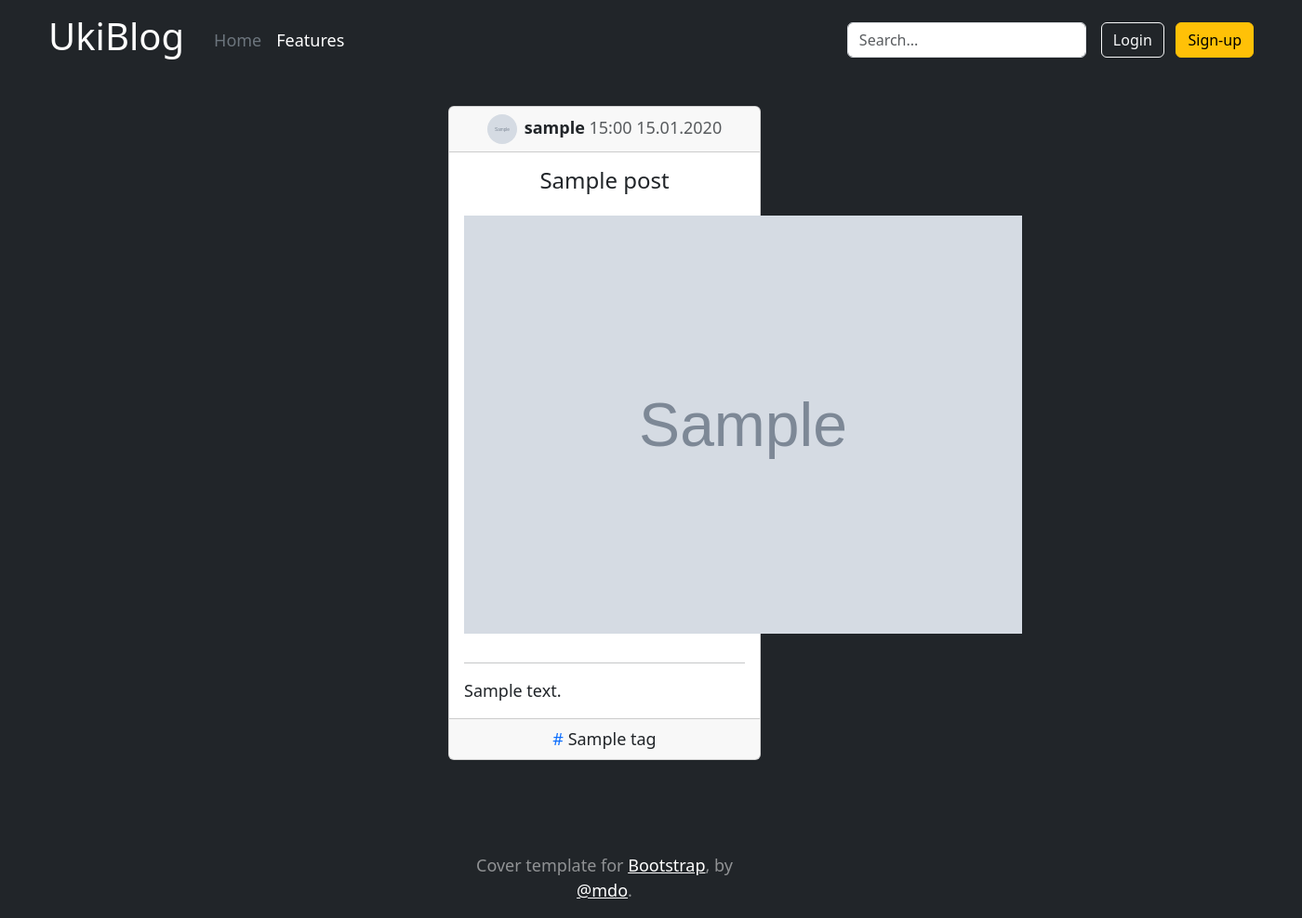
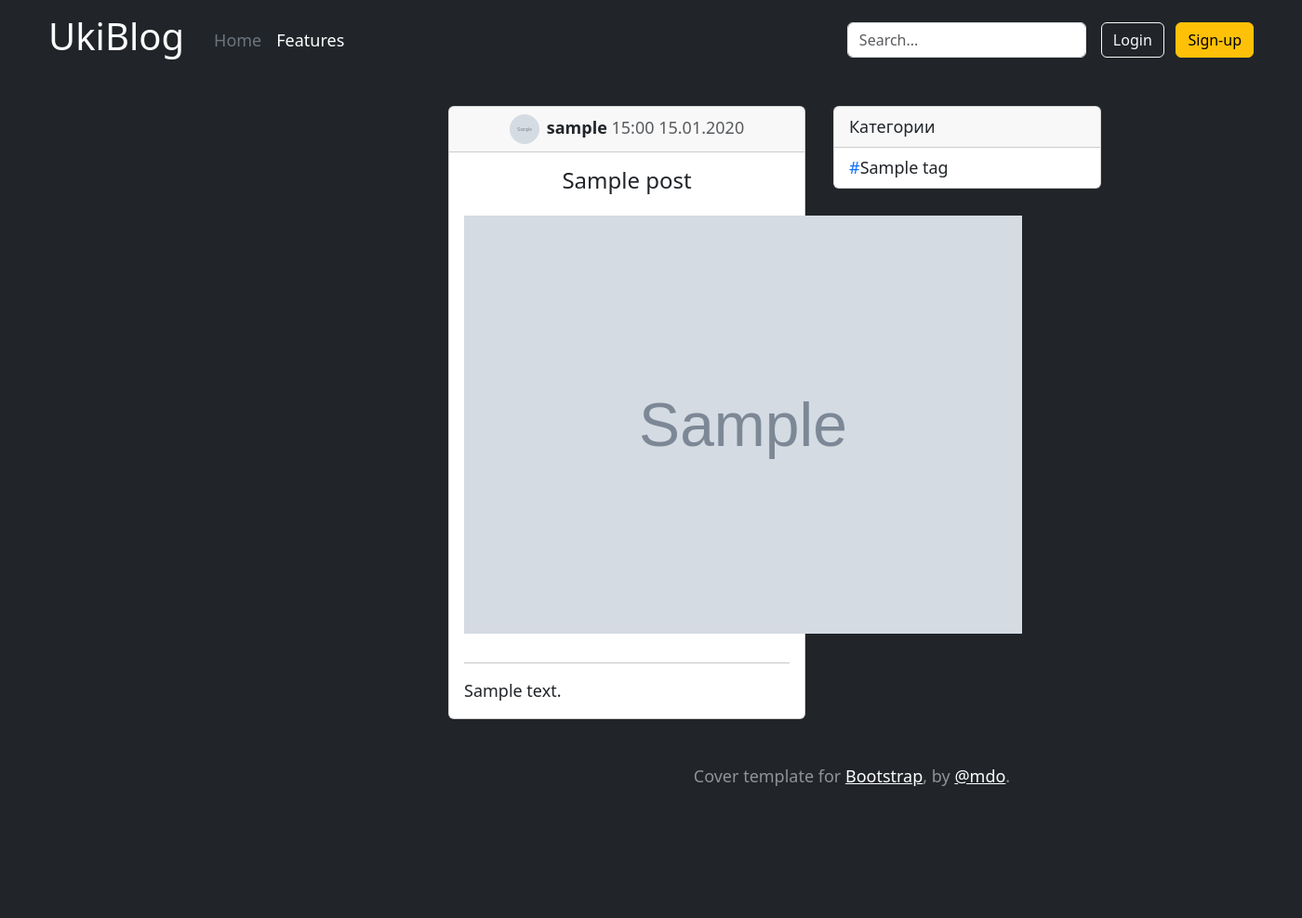
Before and after one commit to Loysu/Blog, a Django app: a page that uses post/templates/post/base.html in a window 1400 px wide. Shown: the part 17-1005 px from the top of the page at 93% size. After the commit the page ends 863 px from the top, so only its background shows below. Run offline with Django 3.2, Linux system fonts and the light colour scheme; tables that the repository leaves empty hold one stand-in row (values such as "Sample post"); grey boxes marked "Sample" are stand-in pictures; some libraries are stand-ins or nearby versions.

Commit message:
add tags detail

```diff
--- a/blog/settings.py
+++ b/blog/settings.py
@@ -122,9 +122,7 @@ USE_TZ = True
 
 STATIC_URL = '/static/'
 STATIC_ROOT = Path.joinpath(BASE_DIR, 'static')
-STATICFILES_DIRS = [
-    Path.joinpath(BASE_DIR, 'post/static'),
-]
+
 
 MEDIA_URL = '/media/'
 MEDIA_ROOT = Path.joinpath(BASE_DIR, 'media')
--- a/post/mixins.py
+++ b/post/mixins.py
@@ -3,7 +3,7 @@ from django.views.generic.base import ContextMixin
 from .models import Post, Tag, Profile
 
 
-class BaseContextMixin(ContextMixin):
+class DefaultContextMixin(ContextMixin):
     def get_context_data(self, request, **kwargs):
         context = super().get_context_data(**kwargs)
         context['tags'] = Tag.objects.all()
--- a/post/models.py
+++ b/post/models.py
@@ -50,6 +50,9 @@ class Tag(models.Model):
     def __str__(self):
         return self.name
 
+    def get_absolute_url(self):
+        return reverse('post:tag_detail', kwargs={'slug': self.slug})
+
     class Meta:
         ordering = ('name',)
 
--- a/post/templates/post/base.html
+++ b/post/templates/post/base.html
@@ -55,13 +55,13 @@
 </head>
 <body class="d-flex h-100 bg-dark">
 <div class="cover-container d-flex w-100 h-100 p-3 mx-auto flex-column">
-    <header class="mb-auto">
+    <div class="mb-auto">
         {% block navbar %}
         <header class="p-3 bg-dark text-white">
             <div class="container">
                 <div class="d-flex flex-wrap align-items-center justify-content-center justify-content-lg-start">
                     <h1 class="me-4 pe-7">
-                        <a href="/" class="text-start text-decoration-none text-white">UkiBlog</a>
+                        <a href="{% url 'post:base' %}" class="text-start text-decoration-none text-white">UkiBlog</a>
                     </h1>
 
                     <ul class="nav col-12 col-lg-auto me-lg-auto mb-2 justify-content-center mb-md-0">
@@ -90,8 +90,23 @@
         </header>
         {% endblock %}
         <br>
+        {% block categories %}
+        <div class="card" style="width: 18rem; float: right; margin: 0 200px 0 30px">
+            <div class="card-header">
+                Категории
+            </div>
+            <ul class="list-group list-group-flush">
+                {% for tag in tags %}
+                <li class="list-group-item">
+                    <a href="{{ tag.get_absolute_url }}" class="text-decoration-none text-dark me-1">
+                        <span class="text-primary">#</span>{{ tag.name }}</a>
+                </li>
+                {% endfor %}
+            </ul>
+        </div>
+        {% endblock %}
         {% block main %}
-        <main class="px-3 text-dark" style="margin: 0 550px 0 450px;">
+        <main class="px-3 text-dark" style="margin-left: 450px; width: 900px;">
             {% for post in posts %}
             <div class="card text-center">
                 <div class="card-header">
@@ -115,15 +130,14 @@
                 <div class="card-body">
                     <h2 class="card-title"><a href="{{ post.get_absolute_url }}" class="text-decoration-none text-dark">
                         {{ post.title }}</a></h2>
+                    {% for tag in post.tags.all %}
+                    <a href="{{ tag.get_absolute_url }}" class="text-decoration-none text-dark me-1">
+                        <span class="text-primary">#</span>{{ tag.name }}</a>
+                    {% endfor %}
+                    <br>
                     <img src="{{ post.image_thumbnail.url }}" width=600px style="margin: 15px 0;">
                     <p class="card-text text-dark">{{ post.description }}</p>
-                    <a href="{{ post.get_absolute_url }}" class="btn btn-primary">Читать далее</a>
-                </div>
-                <div class="card-footer text-muted">
-                    {% for tag in post.tags.all %}
-                        <span class="text-primary">#<a href="#" class="text-decoration-none text-dark me-1">{{ tag.name }}
-                        </a></span>
-                    {% endfor %}
+                    <a href="{{ post.get_absolute_url }}" class="btn btn-primary">Читать полностью</a>
                 </div>
             </div>
             <br>
@@ -132,11 +146,12 @@
         </main>
         {% endblock %}
         {% block footer %}
-        <footer class="mt-auto text-white-50">
+        <footer class="text-center text-white-50 mt-5 mb-5">
             <p>Cover template for <a href="https://getbootstrap.com/" class="text-white">Bootstrap</a>, by <a
                     href="https://twitter.com/mdo" class="text-white">@mdo</a>.</p>
         </footer>
         {% endblock %}
+    </div>
 </div>
 </body>
 </html>
--- a/post/templates/post/post_detail.html
+++ b/post/templates/post/post_detail.html
@@ -6,14 +6,13 @@
 <meta name="description" content="{{ post.description_for_search_engines }}">
 {% endblock %}
 {% block main %}
-<main class="px-3 text-dark  text-center" style="margin: 0 550px 0 450px;">
-    <div class="card" style="margin-bottom: 100px;">
+<main class="px-3 text-dark" style="margin-left: 450px; width: 900px;">
+    <div class="card text-center">
         <div class="card-header">
             <a href="#" class="text-decoration-none text-dark" style="font-weight: 600">
                 <img src="{{ post.author.avatar_thumbnail.url }}" alt="" width="32" height="32"
                      class="rounded-circle me-2">{{ post.author.user.username }}
             </a>
-
             <span class="text-muted">
                         {{ post.pub_date|date:"H:i d.m.Y" }}
                     {% if post.pub_date != post.edit_date %}
@@ -28,8 +27,9 @@
                     </span>
         </div>
         <div class="card-body">
-            <h2 class="card-title"><a href="{{ post.get_absolute_url }}" class="text-decoration-none text-dark">
-                {{ post.title }}</a></h2>
+            <h2 class="card-title text-dark">
+                {{ post.title }}
+            </h2>
             <img src="{{ post.image_thumbnail.url }}" width=600px style="margin: 15px 0;">
             <hr>
             <div class="text-start">
@@ -38,12 +38,5 @@
                 {% endautoescape %}
             </div>
         </div>
-        <div class="card-footer text-muted">
-            {% for tag in post.tags.all %}
-            <span class="text-primary">#
-            <a href="#" class="text-decoration-none text-dark">{{ tag.name }}</a>
-        </span>
-            {% endfor %}
-        </div>
     </div>
 {% endblock %}
--- a/post/urls.py
+++ b/post/urls.py
@@ -1,9 +1,10 @@
 from django.urls import path
 
-from .views import BaseView, PostDetailView
+from .views import BaseView, PostDetailView, TagDetailView
 
 app_name = 'post'
 urlpatterns = [
     path('', BaseView.as_view(), name='base'),
     path('post_detail/<slug:slug>', PostDetailView.as_view(), name='post_detail'),
+    path('tag_detail/<slug:slug>', TagDetailView.as_view(), name='tag_detail'),
 ]
--- a/post/views.py
+++ b/post/views.py
@@ -1,11 +1,13 @@
+from django.shortcuts import render
+from django.views import View
 from django.views.generic.list import ListView
 from django.views.generic.detail import DetailView
 
 from .models import Post, Tag, Profile
-from .mixins import BaseContextMixin
+from .mixins import DefaultContextMixin
 
 
-class BaseView(BaseContextMixin, ListView):
+class BaseView(DefaultContextMixin, ListView):
     model = Post
     template_name = 'post/base.html'
     context_object_name = 'posts'
@@ -14,8 +16,18 @@ class BaseView(BaseContextMixin, ListView):
         return super().get_context_data(self.request, **kwargs)
 
 
-class PostDetailView(BaseContextMixin, DetailView):
+class PostDetailView(DefaultContextMixin, DetailView):
     model = Post
 
     def get_context_data(self, **kwargs):
         return super().get_context_data(self.request, **kwargs)
+
+
+class TagDetailView(DefaultContextMixin, DetailView):
+    model = Tag
+    context_object_name = 'main_tag'
+
+    def get_context_data(self, **kwargs):
+        context = super().get_context_data(self.request, **kwargs)
+        context['posts'] = Tag.objects.get(slug=context['main_tag'].slug).post_set.all()
+        return context
```
Also changed, not shown: post/templates/post/tag_detail.html (added, +24 -0 lines). Lines whose indentation alone changed are shown as unchanged.
